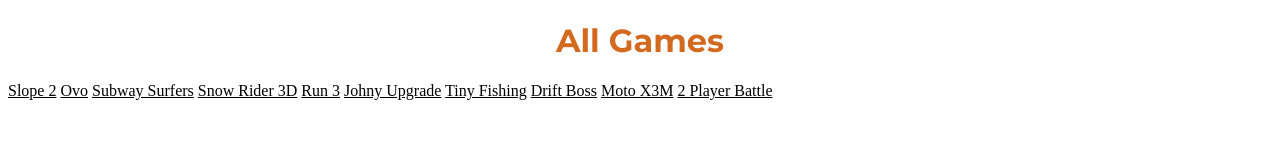
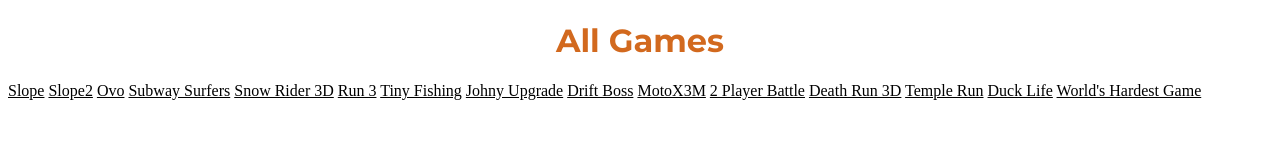
Before and after one commit to iammister1/unblocked-games-21, a plain HTML site: page pages/games.html in a window 1280 px wide. Drawn offline with Linux system fonts and the light colour scheme.

Commit message:
added 4 gamez

```diff
--- a/pages/games.html
+++ b/pages/games.html
@@ -9,14 +9,19 @@
         All Games
     </h1>
 
-    <a id="slope2" href="games/slope2.html">Slope 2</a>
+    <a id="slope" href="games/slope.html">Slope</a>
+    <a id="slope2" href="games/slope2.html">Slope2</a>
     <a id="ovo" href="games/ovo.html">Ovo</a>
     <a id="subwaysurfers" href="games/subwaysurfers.html">Subway Surfers</a>
     <a id="snowrider3d" href="games/snowrider3d.html">Snow Rider 3D</a>
     <a id="run3" href="games/run3.html">Run 3</a>
+    <a id="tinyfishing" href="games/tinyfishing.html">Tiny Fishing</a>
     <a id="johnyupgrade" href="games/johnyupgrade.html">Johny Upgrade</a>
-    <a id="tinyfishing" href="games/tinyfishing.html">Tiny Fishing</a>
     <a id="driftboss" href="games/driftboss.html">Drift Boss</a>
-    <a id="motoxm" href="games/motox3m.html">Moto X3M</a>
+    <a id="motox3m" href="games/motox3m.html">MotoX3M</a>
     <a id="2playerbattle" href="games/2playerbattle.html">2 Player Battle</a>
+    <a id="deathrun3d" href="games/deathrun3d.html">Death Run 3D</a>
+    <a id="templerun" href="games/templerun.html">Temple Run</a>
+    <a id="ducklife" href="games/ducklife.html">Duck Life</a>
+    <a id="worldshardestgame" href="games/worldshardestgame.html">World's Hardest Game</a>
 </html>
```
Also changed, not shown: pages/games/ducklife.html (renamed from ducklife.html), pages/games/slope.html (renamed from slope.html), pages/games/templerun.html (renamed from templerun.html), pages/games/worldshardestgame.html (renamed from worldshardestgame.html).
